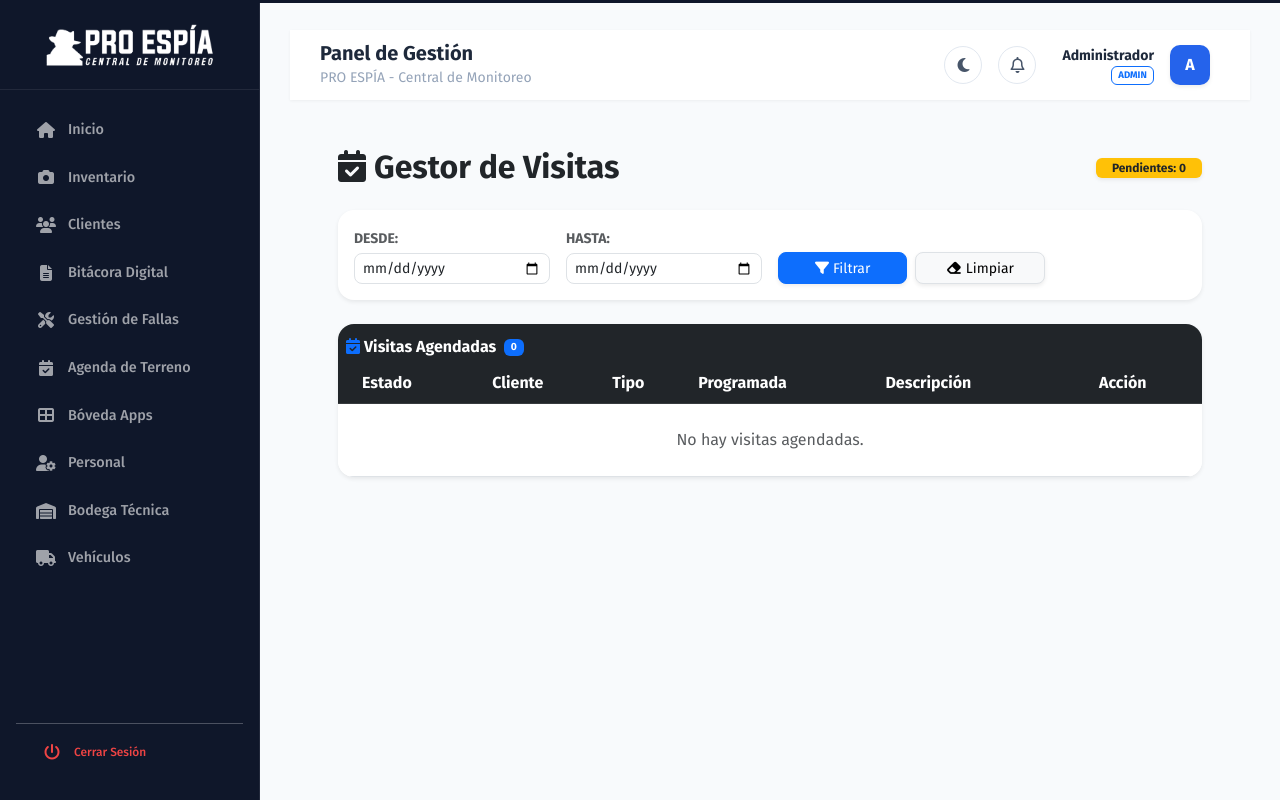
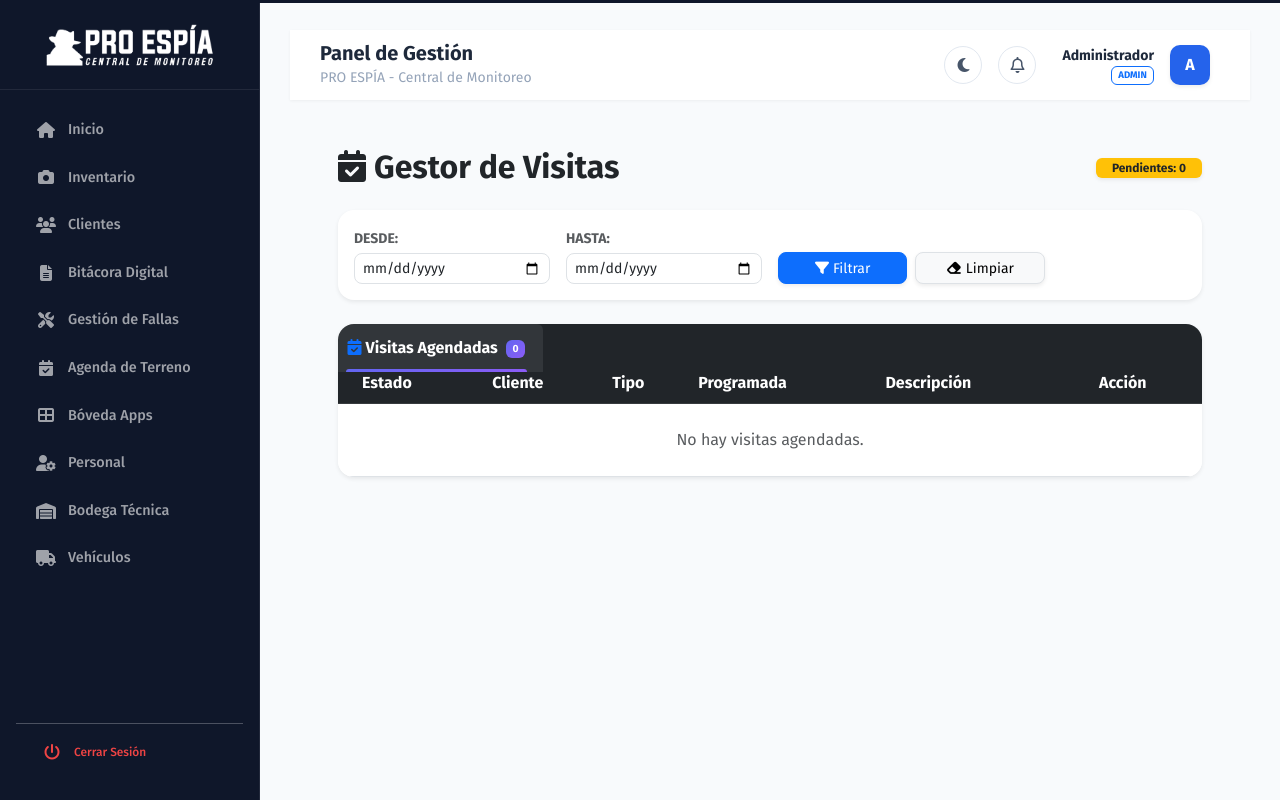
Before and after one commit to KevinAntoniooo/proespia.app, a Flask app: page /gestor_visitas/1 in a window 1280 px wide. Run offline with Flask 3, Linux system fonts and the light colour scheme; a user stored in the database is signed in; data comes from the database, SQL or seed files in the repository; data that the repository does not hold is empty; some libraries are stand-ins or nearby versions.

Commit message:
style: tabs premium con gradiente active indicator y hover glass

```diff
--- a/templates/gestor_visitas.html
+++ b/templates/gestor_visitas.html
@@ -381,11 +381,45 @@ document.querySelectorAll('[data-bs-toggle="tooltip"]').forEach(function(el) { n
 </script>
 <style>
 .table-warning-subtle { background-color: rgba(255, 193, 7, 0.05); }
-.nav-tabs .nav-link { color: #adb5bd; border: none; padding: 0.65rem 1rem; }
-.nav-tabs .nav-link.active { border: none; border-bottom: 3px solid #0d6efd; color: #fff; background: none; }
-.nav-tabs .nav-link .badge { font-size: 0.65rem; vertical-align: middle; }
+.nav-tabs .nav-link {
+    color: #94a3b8;
+    border: none;
+    padding: 0.75rem 1.1rem;
+    transition: all 0.2s ease;
+    position: relative;
+}
+.nav-tabs .nav-link:hover {
+    color: #e2e8f0;
+    background: rgba(255,255,255,0.04);
+}
+.nav-tabs .nav-link.active {
+    border: none;
+    color: #fff;
+    background: rgba(255,255,255,0.08);
+}
+.nav-tabs .nav-link.active::after {
+    content: '';
+    position: absolute;
+    bottom: 0;
+    left: 1rem;
+    right: 1rem;
+    height: 3px;
+    background: linear-gradient(90deg, #6366f1, #8b5cf6);
+    border-radius: 3px 3px 0 0;
+}
+.nav-tabs .nav-link .badge {
+    font-size: 0.65rem;
+    vertical-align: middle;
+    transition: all 0.2s ease;
+}
+.nav-tabs .nav-link.active .badge.bg-primary { background: linear-gradient(135deg, #6366f1, #8b5cf6) !important; }
+.nav-tabs .nav-link.active .badge.bg-warning { background: linear-gradient(135deg, #f59e0b, #d97706) !important; border: none; }
+.nav-tabs .nav-link.active .badge.bg-success { background: linear-gradient(135deg, #10b981, #059669) !important; }
+.card-header { border-bottom: 1px solid rgba(255,255,255,0.06); }
 @media (max-width: 576px) {
-    .nav-tabs .nav-link { font-size: 0.7rem; padding: 0.5rem 0.6rem; }
+    .nav-tabs .nav-link { font-size: 0.7rem; padding: 0.55rem 0.6rem; }
+    .nav-tabs .nav-link.active::after { left: 0.6rem; right: 0.6rem; }
+    .nav-tabs .nav-link .badge { font-size: 0.6rem; }
     .table td:nth-child(2) { max-width: 80px; font-size: 0.75rem; white-space: nowrap; overflow: hidden; text-overflow: ellipsis; }
     .table td:nth-child(4),
     .table td:nth-child(5) { font-size: 0.65rem; }
```
